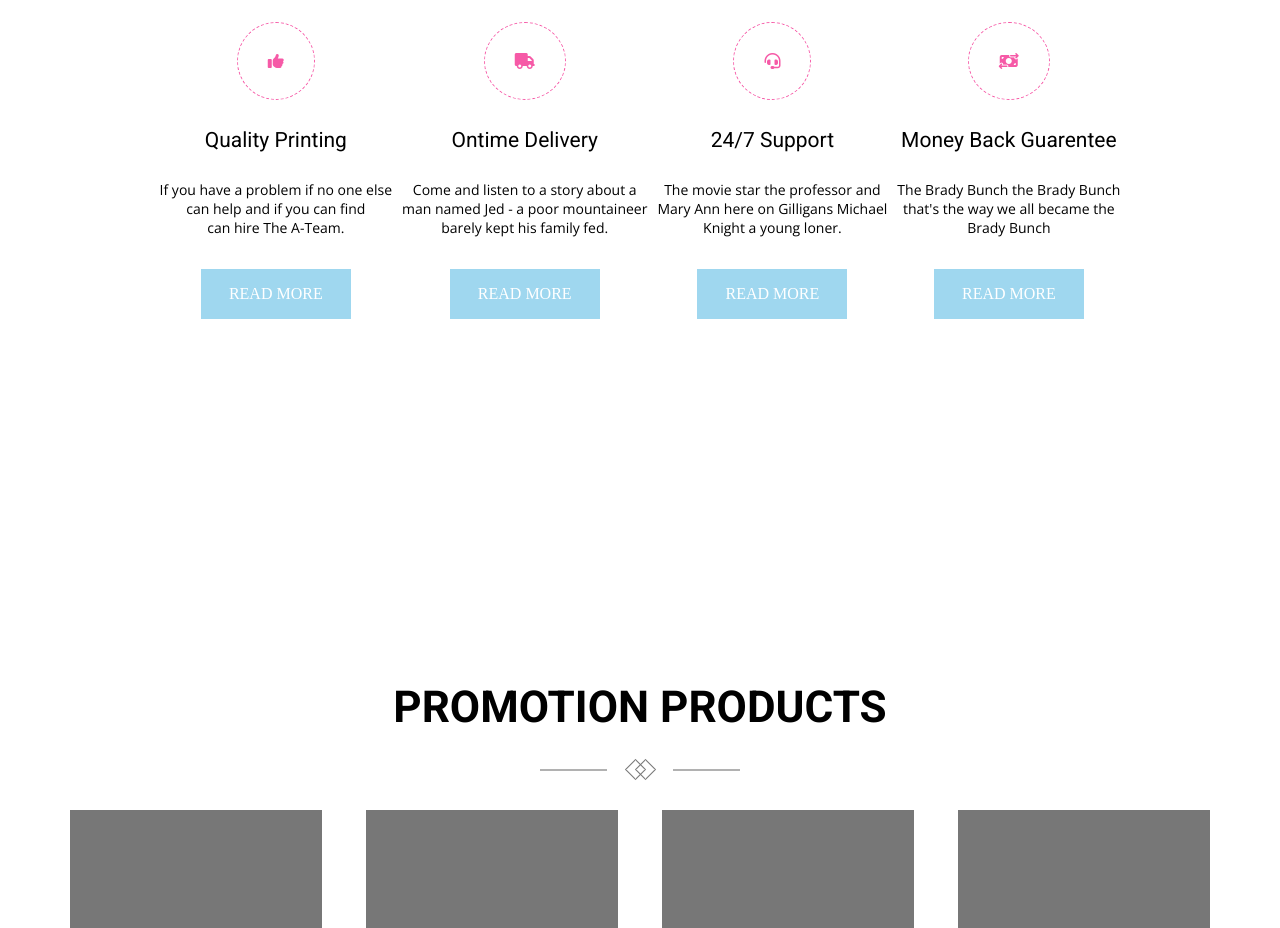
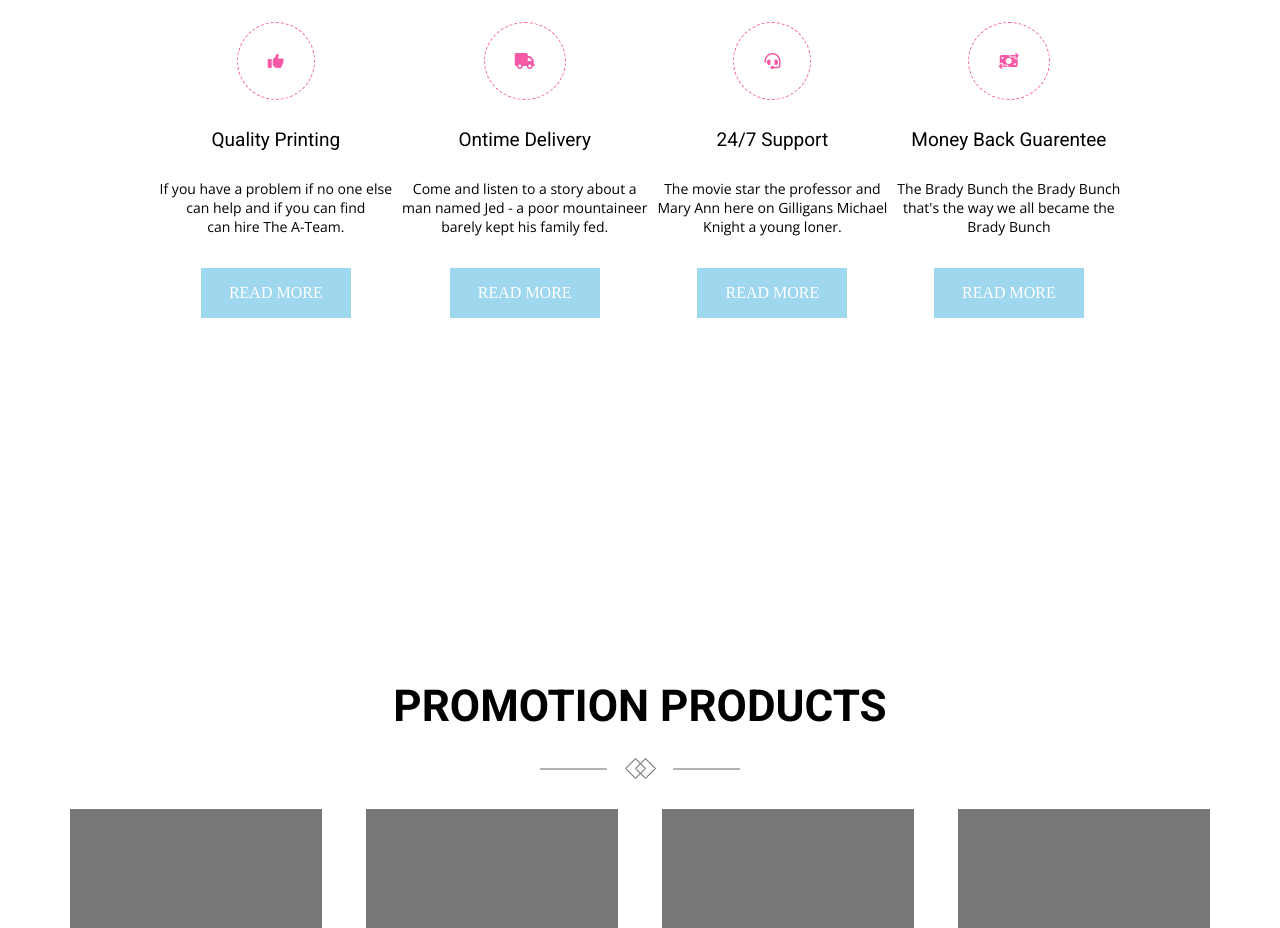
Before and after one commit to SiddharthAhir/Maxshop, a plain HTML site: page index.html in a window 1280 px wide. Shown: the part 1307-2235 px from the top of the page. Drawn offline with nearby package versions, Linux system fonts and the light colour scheme.

Commit message:
h2 font size changed

```diff
--- a/style.css
+++ b/style.css
@@ -860,7 +860,7 @@ h3 {
     }
 
     .first-part .cards .card h2 {
-        font-size: 21px;
+        font-size: 19px;
         font-family: 'Roboto', sans-serif;
         font-weight: 400;
         padding-bottom: 28px;
```
